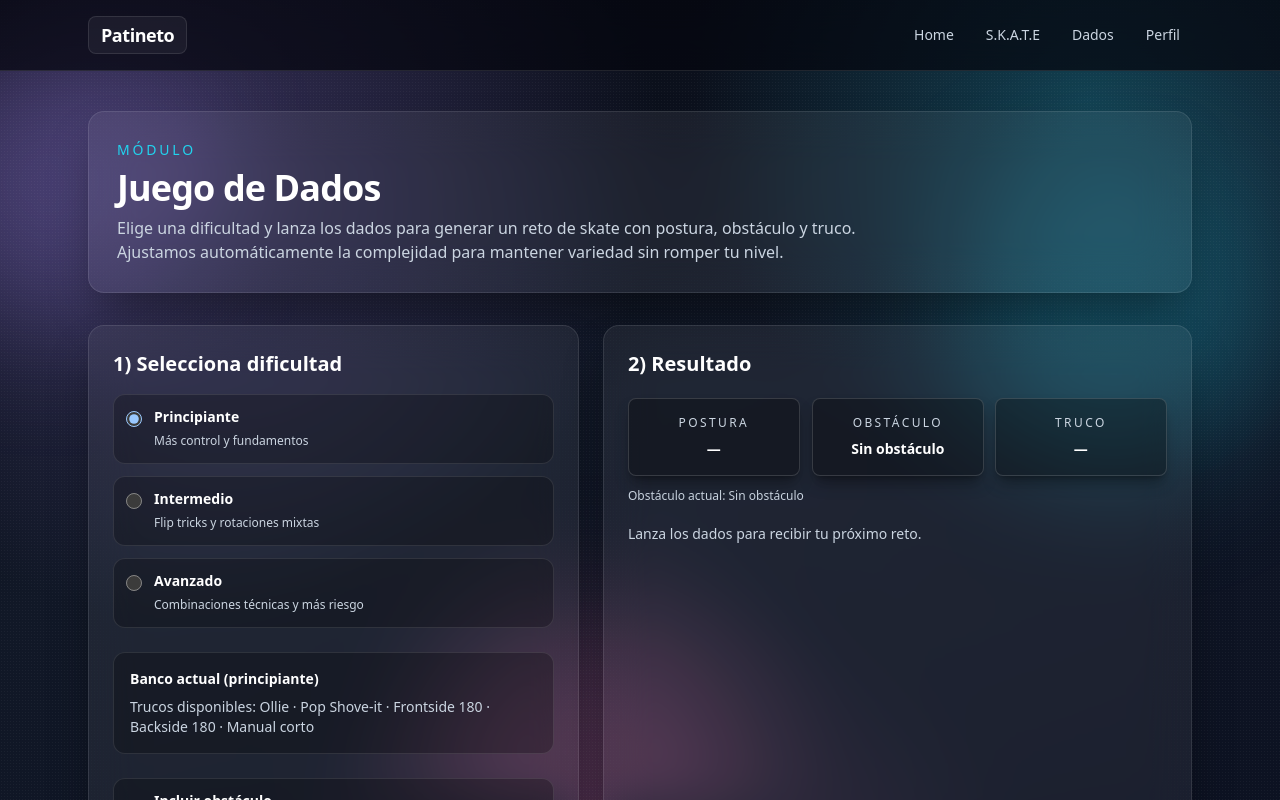
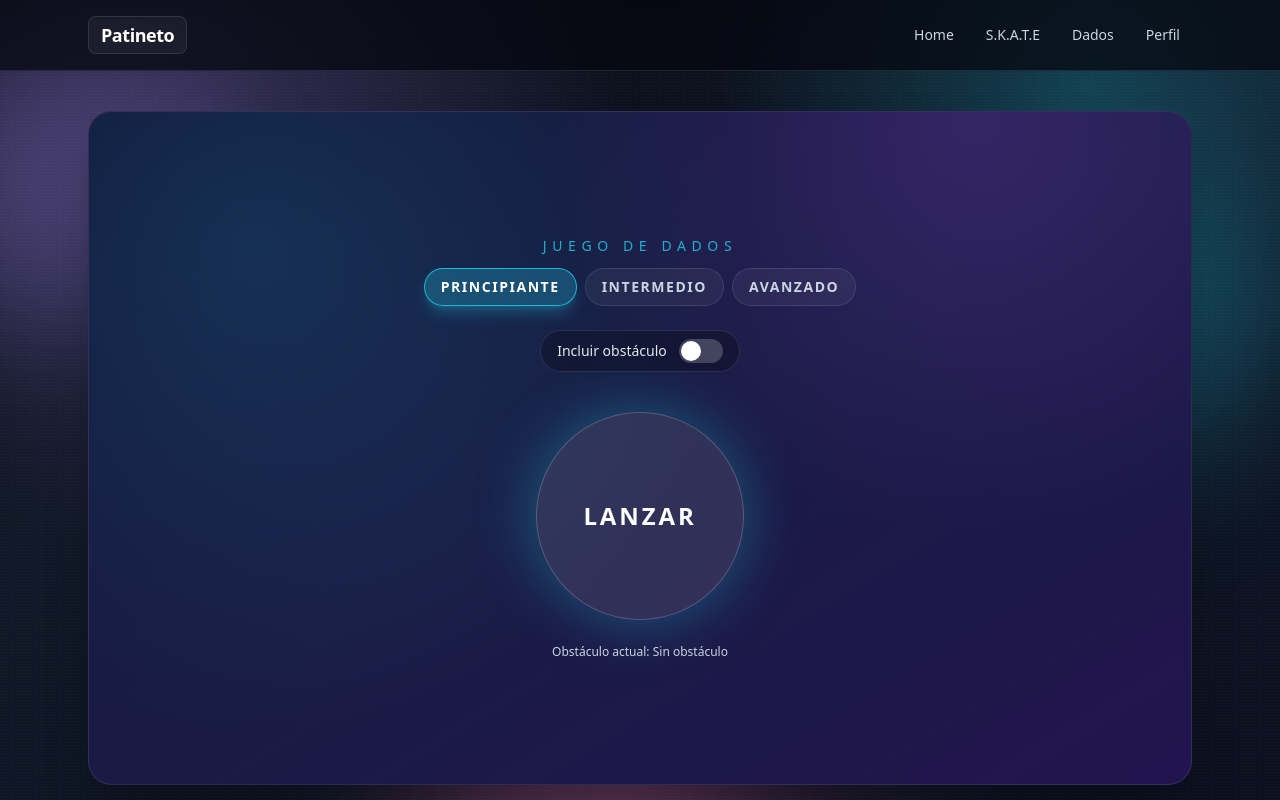
Before and after one commit to calderonsteven/patineto, a Next.js app: page /dice in a window 1280 px wide. Shown: the top 800 px of the page. Built offline with nearby package versions, Linux system fonts and the light colour scheme.

Commit message:
Rediseña la experiencia de /dice con flujo inmersivo

```diff
--- a/app/dice/page.tsx
+++ b/app/dice/page.tsx
@@ -1,4 +1,6 @@
 'use client';
+
+import { motion } from 'framer-motion';
 
 import { DifficultySelector } from '@/components/dice/difficulty-selector';
 import { RollResultTiles } from '@/components/dice/roll-result-tiles';
@@ -17,62 +19,71 @@ export default function DicePage() {
     dynamics,
     result,
     preview,
-    activePool,
     rollDice,
+    resetResult,
   } = useDiceRoller();
 
   const showObstacleValue = includeObstacle || isRolling || Boolean(result);
+  const hasResult = Boolean(result);
+
   return (
-    <section className="space-y-6 sm:space-y-8">
-      <header className="neo-panel space-y-2 p-6 sm:p-7">
-        <p className="text-sm uppercase tracking-[0.2em] text-hype-cyan">Módulo</p>
-        <h1 className="text-2xl font-black tracking-tight sm:text-4xl">Juego de Dados</h1>
-        <p className="max-w-3xl text-deck-300">
-          Elige una dificultad y lanza los dados para generar un reto de skate con postura, obstáculo y truco.
-          Ajustamos automáticamente la complejidad para mantener variedad sin romper tu nivel.
-        </p>
-      </header>
+    <section className="relative overflow-hidden rounded-3xl border border-white/10 bg-gradient-to-br from-[#111235] via-[#191b44] to-[#22144f] px-4 py-8 shadow-2xl shadow-black/35 sm:px-8 sm:py-12">
+      <div className="pointer-events-none absolute inset-0 bg-[radial-gradient(circle_at_15%_20%,rgba(34,211,238,0.14),transparent_45%),radial-gradient(circle_at_80%_0%,rgba(168,85,247,0.2),transparent_38%)]" />
 
-      <div className="grid gap-4 sm:gap-6 lg:grid-cols-[1fr_1.2fr]">
-        <article className="neo-panel p-4 sm:p-6">
-          <h2 className="text-xl font-semibold">1) Selecciona dificultad</h2>
+      {!hasResult ? (
+        <div className="relative mx-auto flex min-h-[72vh] w-full max-w-3xl flex-col items-center justify-center">
+          <h1 className="text-center text-xs uppercase tracking-[0.4em] text-hype-cyan/80 sm:text-sm">Juego de Dados</h1>
+
           <DifficultySelector selectedDifficulty={selectedDifficulty} onChangeDifficulty={setSelectedDifficulty} />
 
-          <div className="surface-muted mt-6 p-4 text-sm text-deck-300">
-            <p className="font-semibold text-white">Banco actual ({selectedDifficulty})</p>
-            <p className="mt-2">Trucos disponibles: {activePool.tricks.map((trick) => trick.name).join(' · ')}</p>
-          </div>
-
-          <label className="surface-muted mt-6 flex items-center gap-3 p-3 text-sm">
-            <input
-              type="checkbox"
-              checked={includeObstacle}
-              onChange={(event) => setIncludeObstacle(event.target.checked)}
-              className="h-4 w-4"
-            />
-            <span>
-              <span className="block font-semibold text-white">Incluir obstáculo</span>
-              <span className="text-xs text-deck-300">Por defecto va apagado para jugar rápido en calle.</span>
-            </span>
+          <label className="mt-6 inline-flex items-center gap-3 rounded-full border border-white/10 bg-black/25 px-4 py-2 text-sm text-deck-200">
+            <span>Incluir obstáculo</span>
+            <button
+              type="button"
+              role="switch"
+              aria-checked={includeObstacle}
+              onClick={() => setIncludeObstacle(!includeObstacle)}
+              className={`relative h-6 w-11 rounded-full transition ${includeObstacle ? 'bg-hype-cyan' : 'bg-white/20'}`}
+            >
+              <span
+                className={`absolute top-0.5 h-5 w-5 rounded-full bg-white transition ${includeObstacle ? 'left-[22px]' : 'left-0.5'}`}
+              />
+            </button>
           </label>
 
-          <button
+          <motion.button
             type="button"
             onClick={rollDice}
             disabled={isRolling}
-            className="neo-button mt-6 w-full disabled:cursor-not-allowed disabled:opacity-60 sm:w-auto"
+            className="mt-10 h-52 w-52 rounded-full border border-white/20 bg-white/10 text-2xl font-black uppercase tracking-[0.12em] text-white shadow-[0_0_60px_rgba(34,211,238,0.35)] transition hover:scale-[1.02] disabled:cursor-not-allowed"
+            animate={
+              isRolling
+                ? {
+                    scale: [1, 1.08, 1.03, 1],
+                    x: [0, -3, 3, -2, 0],
+                  }
+                : {
+                    scale: 1,
+                    x: 0,
+                  }
+            }
+            transition={
+              isRolling
+                ? {
+                    duration: 0.5,
+                    repeat: Infinity,
+                    ease: 'easeInOut',
+                  }
+                : { duration: 0.2 }
+            }
           >
-            {isRolling ? 'Girando dados...' : 'Lanzar dados'}
-          </button>
-          <p className="mt-3 text-xs text-deck-300">
-            Preset realista: {Math.round(dynamics.durationMs / 10) / 100}s, stagger {dynamics.staggerMs}ms, shake{' '}
-            {dynamics.shakePx}px.
-          </p>
-        </article>
+            {isRolling ? 'Rodando...' : 'Lanzar'}
+          </motion.button>
 
-        <article className="neo-panel p-4 sm:p-6">
-          <h2 className="text-xl font-semibold">2) Resultado</h2>
-
+          {!showObstacleValue && !isRolling ? <p className="mt-6 text-xs text-deck-300">Obstáculo actual: {NO_OBSTACLE_LABEL}</p> : null}
+        </div>
+      ) : (
+        <div className="relative mx-auto w-full max-w-4xl py-6">
           <RollResultTiles
             isRolling={isRolling}
             rollId={rollId}
@@ -82,13 +93,27 @@ export default function DicePage() {
             showObstacleValue={showObstacleValue}
           />
 
-          {!showObstacleValue && !isRolling && !result ? (
-            <p className="mt-3 text-xs text-deck-300">Obstáculo actual: {NO_OBSTACLE_LABEL}</p>
-          ) : null}
+          <RollSummary result={result} />
 
-          <RollSummary result={result} />
-        </article>
-      </div>
+          <div className="mt-7 flex flex-col gap-3 sm:flex-row">
+            <button
+              type="button"
+              onClick={rollDice}
+              disabled={isRolling}
+              className="neo-button w-full justify-center py-3 text-base sm:w-auto sm:min-w-56"
+            >
+              🔁 Repetir tirada
+            </button>
+            <button
+              type="button"
+              onClick={resetResult}
+              className="w-full rounded-full border border-white/20 bg-white/5 px-5 py-3 text-base font-semibold text-deck-100 transition hover:border-white/35 hover:bg-white/10 sm:w-auto sm:min-w-56"
+            >
+              ⚙ Cambiar configuración
+            </button>
+          </div>
+        </div>
+      )}
     </section>
   );
 }
--- a/components/dice/difficulty-selector.tsx
+++ b/components/dice/difficulty-selector.tsx
@@ -8,26 +8,26 @@ type DifficultySelectorProps = {
 
 export function DifficultySelector({ selectedDifficulty, onChangeDifficulty }: DifficultySelectorProps) {
   return (
-    <div className="mt-4 space-y-3">
-      {difficulties.map((difficulty) => (
-        <label
-          key={difficulty.value}
-          className="surface-muted flex cursor-pointer items-start gap-3 p-3"
-        >
-          <input
-            type="radio"
-            name="difficulty"
-            value={difficulty.value}
-            checked={selectedDifficulty === difficulty.value}
-            onChange={() => onChangeDifficulty(difficulty.value)}
-            className="mt-1 h-4 w-4"
-          />
-          <span>
-            <span className="block text-sm font-semibold text-white">{difficulty.label}</span>
-            <span className="text-xs text-deck-300">{difficulty.hint}</span>
-          </span>
-        </label>
-      ))}
+    <div className="mt-3 flex flex-wrap items-center justify-center gap-2">
+      {difficulties.map((difficulty) => {
+        const isActive = selectedDifficulty === difficulty.value;
+
+        return (
+          <button
+            key={difficulty.value}
+            type="button"
+            onClick={() => onChangeDifficulty(difficulty.value)}
+            aria-pressed={isActive}
+            className={`rounded-full border px-4 py-2 text-xs font-semibold uppercase tracking-[0.11em] transition sm:text-sm ${
+              isActive
+                ? 'border-hype-cyan/80 bg-hype-cyan/25 text-white shadow-lg shadow-hype-cyan/25'
+                : 'border-white/10 bg-white/5 text-deck-300 hover:border-white/25 hover:text-white'
+            }`}
+          >
+            {difficulty.label}
+          </button>
+        );
+      })}
     </div>
   );
 }
--- a/components/dice/roll-result-tiles.tsx
+++ b/components/dice/roll-result-tiles.tsx
@@ -14,9 +14,15 @@ type RollResultTilesProps = {
   showObstacleValue: boolean;
 };
 
+const cardStyles = [
+  'border-fuchsia-300/35 bg-fuchsia-500/5 shadow-fuchsia-400/20',
+  'border-amber-300/35 bg-amber-500/5 shadow-amber-300/20',
+  'border-hype-cyan/40 bg-hype-cyan/10 shadow-hype-cyan/25',
+];
+
 export function RollResultTiles({ isRolling, rollId, dynamics, result, preview, showObstacleValue }: RollResultTilesProps) {
   return (
-    <div className="mt-5 grid grid-cols-3 gap-2 [perspective:900px] sm:gap-3 sm:[perspective:1100px]">
+    <div className="mt-8 flex flex-col items-center gap-3">
       {tileLabels.map((label, index) => {
         const previewValue = label === 'Postura' ? preview?.stance : label === 'Obstáculo' ? preview?.obstacle : preview?.trick.name;
 
@@ -24,92 +30,43 @@ export function RollResultTiles({ isRolling, rollId, dynamics, result, preview,
 
         const baseValue = isRolling ? previewValue ?? '...' : finalValue ?? '—';
         const value = label === 'Obstáculo' && !showObstacleValue && !isRolling ? NO_OBSTACLE_LABEL : baseValue;
-        const spinX = 180 + dynamics.tiltDeg * 2 + index * 18;
-        const spinY = -(170 + dynamics.tiltDeg * 1.5 + index * 14);
-        const spinZ = 120 + index * 22;
+
+        const isTrick = label === 'Truco';
 
         return (
-          <motion.div
+          <motion.article
             key={`${label}-${rollId}`}
-            className="min-h-24 rounded-lg border border-white/15 bg-black/30 p-3 text-center shadow-lg shadow-black/35 [backface-visibility:hidden] [transform-style:preserve-3d] sm:min-h-0 sm:p-4"
-            style={{ transformPerspective: 1100, transformOrigin: '50% 50%' }}
-            initial={false}
+            className={`w-full max-w-xl rounded-2xl border p-5 text-center shadow-2xl ${cardStyles[index]}`}
+            initial={{ opacity: 0, y: 20, scale: 0.96 }}
             animate={
               isRolling
                 ? {
-                    x: [0, dynamics.shakePx, -dynamics.shakePx, 0],
-                    y: [0, -6, 4, 0],
-                    rotateX: [0, spinX],
-                    rotateY: [0, spinY],
-                    rotateZ: [0, spinZ],
-                    scale: [1, 1.05, 1],
-                    filter: ['blur(0px)', 'blur(1.8px)', 'blur(0px)'],
+                    opacity: 1,
+                    y: [0, -4, 0],
+                    x: [0, dynamics.shakePx * 0.6, -dynamics.shakePx * 0.6, 0],
+                    scale: [1, 1.01, 1],
                   }
-                : {
-                    x: 0,
-                    y: 0,
-                    rotateX: 0,
-                    rotateY: 0,
-                    rotateZ: 0,
-                    scale: 1,
-                    filter: 'blur(0px)',
-                  }
+                : { opacity: 1, y: 0, x: 0, scale: 1 }
             }
             transition={
               isRolling
                 ? {
-                    x: {
-                      duration: 0.34,
-                      delay: (index * dynamics.staggerMs) / 1000,
-                      repeat: Infinity,
-                      ease: 'easeInOut',
-                    },
-                    y: {
-                      duration: 0.34,
-                      delay: (index * dynamics.staggerMs) / 1000,
-                      repeat: Infinity,
-                      ease: 'easeInOut',
-                    },
-                    rotateX: {
-                      duration: 0.48,
-                      delay: (index * dynamics.staggerMs) / 1000,
-                      repeat: Infinity,
-                      ease: 'linear',
-                    },
-                    rotateY: {
-                      duration: 0.52,
-                      delay: (index * dynamics.staggerMs) / 1000,
-                      repeat: Infinity,
-                      ease: 'linear',
-                    },
-                    rotateZ: {
-                      duration: 0.58,
-                      delay: (index * dynamics.staggerMs) / 1000,
-                      repeat: Infinity,
-                      ease: 'linear',
-                    },
-                    scale: {
-                      duration: 0.4,
-                      delay: (index * dynamics.staggerMs) / 1000,
-                      repeat: Infinity,
-                      ease: 'easeInOut',
-                    },
-                    filter: {
-                      duration: 0.32,
-                      delay: (index * dynamics.staggerMs) / 1000,
-                      repeat: Infinity,
-                      ease: 'easeInOut',
-                    },
+                    duration: 0.28,
+                    repeat: Infinity,
+                    ease: 'easeInOut',
                   }
                 : {
-                    duration: 0.28,
+                    duration: 0.4,
+                    delay: index * 0.18,
                     ease: 'easeOut',
                   }
             }
           >
-            <p className="text-[10px] uppercase tracking-[0.16em] text-deck-300 sm:text-xs sm:tracking-[0.2em]">{label}</p>
-            <p className="mt-2 text-xs font-semibold text-white sm:text-sm">{value}</p>
-          </motion.div>
+            <p className="text-[11px] uppercase tracking-[0.22em] text-deck-300">{label}</p>
+            <p className={`mt-2 font-bold leading-tight ${isTrick ? 'text-3xl text-hype-cyan sm:text-5xl' : 'text-2xl sm:text-3xl'}`}>
+              {value}
+            </p>
+          </motion.article>
         );
       })}
     </div>
--- a/components/dice/roll-summary.tsx
+++ b/components/dice/roll-summary.tsx
@@ -7,13 +7,16 @@ type RollSummaryProps = {
 
 export function RollSummary({ result }: RollSummaryProps) {
   if (!result) {
-    return <p className="mt-5 text-sm text-deck-300">Lanza los dados para recibir tu próximo reto.</p>;
+    return null;
   }
 
   return (
-    <div className="mt-5 rounded-lg border border-hype-cyan/40 bg-hype-cyan/10 p-4 text-sm shadow-lg shadow-hype-cyan/10">
-      <p className="font-semibold text-lime-200">Dificultad aplicada: {result.adaptedDifficulty}</p>
-      <p className="mt-1 text-white">Tip: {result.trick.note}</p>
+    <div className="mt-8 space-y-4">
+      <div className="rounded-2xl border border-white/15 bg-white/[0.04] p-5">
+        <p className="text-xs uppercase tracking-[0.2em] text-deck-300">Ver tutorial</p>
+        <p className="mt-2 text-sm text-deck-300">Dificultad aplicada: {result.adaptedDifficulty}</p>
+        <p className="mt-1 text-white">Tip: {result.trick.note}</p>
+      </div>
 
       <TrickVideo trickName={result.trick.name} />
     </div>
```
Also changed, not shown: hooks/use-dice-roller.ts (+10 -0 lines).
